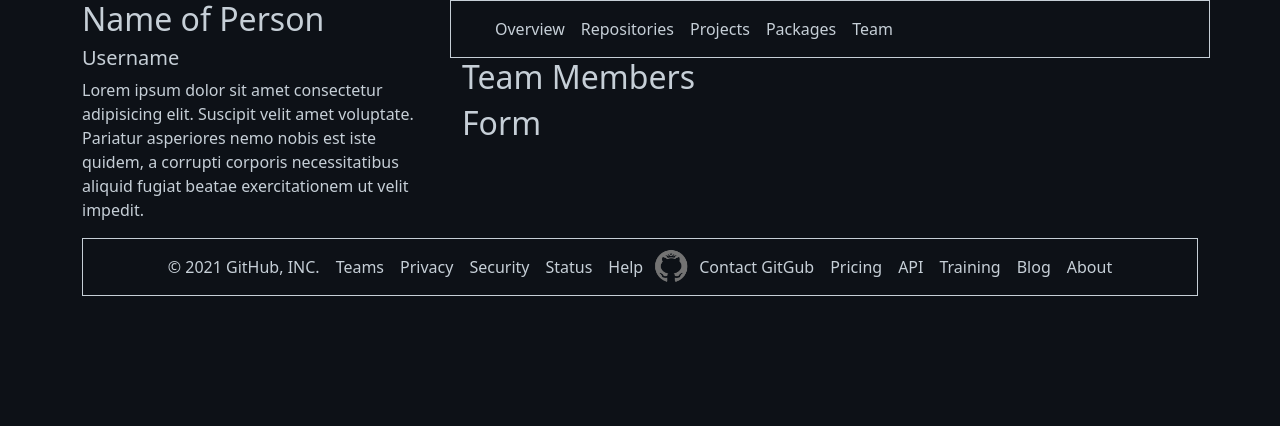
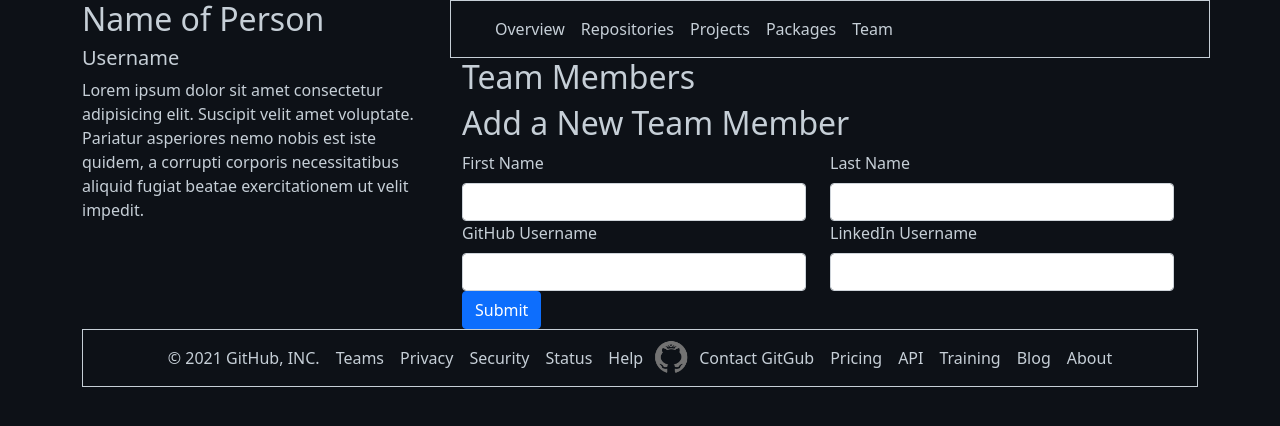
Before and after one commit to nss-evening-cohort-14/gitsub-e14-best-team, a plain HTML site: page team.html in a window 1280 px wide. Drawn offline with nearby package versions, Linux system fonts and the light colour scheme.

Commit message:
Added in form to team page

```diff
--- a/team.html
+++ b/team.html
@@ -1,11 +1,16 @@
 <!DOCTYPE html>
 <html lang="en">
   <head>
-  <meta charset="UTF-8">
-  <meta http-equiv="X-UA-Compatible" content="IE=edge">
-  <meta name="viewport" content="width=device-width, initial-scale=1.0">
-  <link href="https://cdn.jsdelivr.net/npm/bootstrap@5.0.0-beta1/dist/css/bootstrap.min.css" rel="stylesheet" integrity="sha384-giJF6kkoqNQ00vy+HMDP7azOuL0xtbfIcaT9wjKHr8RbDVddVHyTfAAsrekwKmP1" crossorigin="anonymous">
-  <link rel="stylesheet" href="main.css">
+    <meta charset="UTF-8" />
+    <meta http-equiv="X-UA-Compatible" content="IE=edge" />
+    <meta name="viewport" content="width=device-width, initial-scale=1.0" />
+    <link
+      href="https://cdn.jsdelivr.net/npm/bootstrap@5.0.0-beta1/dist/css/bootstrap.min.css"
+      rel="stylesheet"
+      integrity="sha384-giJF6kkoqNQ00vy+HMDP7azOuL0xtbfIcaT9wjKHr8RbDVddVHyTfAAsrekwKmP1"
+      crossorigin="anonymous"
+    />
+    <link rel="stylesheet" href="main.css" />
     <title>Team</title>
   </head>
   <body>
@@ -15,20 +20,35 @@
         <div class="col-md-4">
           <h2>Name of Person</h2>
           <h5>Username</h5>
-        <p>Lorem ipsum dolor sit amet consectetur adipisicing elit. Suscipit velit amet voluptate. Pariatur asperiores nemo nobis est iste quidem, a corrupti corporis necessitatibus aliquid fugiat beatae exercitationem ut velit impedit.</p>
+          <p>
+            Lorem ipsum dolor sit amet consectetur adipisicing elit. Suscipit
+            velit amet voluptate. Pariatur asperiores nemo nobis est iste
+            quidem, a corrupti corporis necessitatibus aliquid fugiat beatae
+            exercitationem ut velit impedit.
+          </p>
         </div>
         <!-- NAV -->
         <div class="col-md-8">
           <div class="row align-items-start">
             <nav class="navbar navbar-expand-lg">
               <div class="container-fluid">
-              <button class="navbar-toggler" type="button" data-bs-toggle="collapse" data-bs-target="#navbarNav" aria-controls="navbarNav" aria-expanded="false" aria-label="Toggle navigation">
+                <button
+                  class="navbar-toggler"
+                  type="button"
+                  data-bs-toggle="collapse"
+                  data-bs-target="#navbarNav"
+                  aria-controls="navbarNav"
+                  aria-expanded="false"
+                  aria-label="Toggle navigation"
+                >
                   <span class="navbar-toggler-icon"></span>
                 </button>
                 <div class="collapse navbar-collapse" id="navbarNav">
                   <ul class="navbar-nav">
                     <li class="nav-item">
-                    <a class="nav-link" aria-current="page" href="#">Overview</a>
+                      <a class="nav-link" aria-current="page" href="#"
+                        >Overview</a
+                      >
                     </li>
                     <li class="nav-item">
                       <a class="nav-link" href="#">Repositories</a>
@@ -52,7 +72,46 @@
             </div>
             <!-- SECOND SECTION -->
             <div class="row align-items-start" id="form">
-            <h2>Form</h2>
+              <h2>Add a New Team Member</h2>
+              <form>
+                <div class="row">
+                  <div class="col">
+                    <label class="form-label">First Name</label>
+                    <input
+                      type="text"
+                      class="form-control form-style"
+                      aria-label="First name"
+                    />
+                  </div>
+                  <div class="col">
+                    <label class="form-label">Last Name</label>
+                    <input
+                      type="text"
+                      class="form-control form-style"
+                      aria-label="Last name"
+                    />
+                  </div>
+                </div>
+                <div class="row">
+                  <div class="col">
+                    <label class="form-label">GitHub Username</label>
+                    <input
+                      type="text"
+                      class="form-control form-style"
+                      aria-label="GitHub Username"
+                    />
+                  </div>
+                  <div class="col">
+                    <label class="form-label">LinkedIn Username</label>
+                    <input
+                      type="text"
+                      class="form-control form-style"
+                      aria-label="LinkedIn"
+                    />
+                  </div>
+                </div>
+                <button type="submit" class="btn btn-primary">Submit</button>
+              </form>
             </div>
           </div>
         </div>
@@ -60,13 +119,23 @@
         <div class="col">
           <footer class="navbar navbar-expand-lg">
             <div class="container-fluid">
-            <button class="navbar-toggler" type="button" data-bs-toggle="collapse" data-bs-target="#navbarNav" aria-controls="navbarNav" aria-expanded="false" aria-label="Toggle navigation">
+              <button
+                class="navbar-toggler"
+                type="button"
+                data-bs-toggle="collapse"
+                data-bs-target="#navbarNav"
+                aria-controls="navbarNav"
+                aria-expanded="false"
+                aria-label="Toggle navigation"
+              >
                 <span class="navbar-toggler-icon"></span>
               </button>
               <div class="collapse navbar-collapse" id="navbarNav">
                 <ul class="navbar-nav">
                   <li class="nav-item">
-                  <a class="nav-link" aria-current="page" href="#">© 2021 GitHub, INC.</a>
+                    <a class="nav-link" aria-current="page" href="#"
+                      >© 2021 GitHub, INC.</a
+                    >
                   </li>
                   <li class="nav-item">
                     <a class="nav-link" aria-current="page" href="#">Teams</a>
@@ -84,7 +153,11 @@
                     <a class="nav-link" href="#">Help</a>
                   </li>
                   <li class="nav-item">
-                  <img class="gitsubLogo" src="images/katy-logo.png" alt="GitHub altered logo">
+                    <img
+                      class="gitsubLogo"
+                      src="images/katy-logo.png"
+                      alt="GitHub altered logo"
+                    />
                   </li>
                   <li class="nav-item">
                     <a class="nav-link" href="#">Contact GitGub</a>
@@ -112,7 +185,11 @@
       </div>
     </div>
 
-  <script src="https://cdn.jsdelivr.net/npm/bootstrap@5.0.0-beta1/dist/js/bootstrap.bundle.min.js" integrity="sha384-ygbV9kiqUc6oa4msXn9868pTtWMgiQaeYH7/t7LECLbyPA2x65Kgf80OJFdroafW" crossorigin="anonymous"></script>
+    <script
+      src="https://cdn.jsdelivr.net/npm/bootstrap@5.0.0-beta1/dist/js/bootstrap.bundle.min.js"
+      integrity="sha384-ygbV9kiqUc6oa4msXn9868pTtWMgiQaeYH7/t7LECLbyPA2x65Kgf80OJFdroafW"
+      crossorigin="anonymous"
+    ></script>
     <script src="main.js"></script>
   </body>
 </html>
```
Lines whose indentation alone changed are shown as unchanged.
